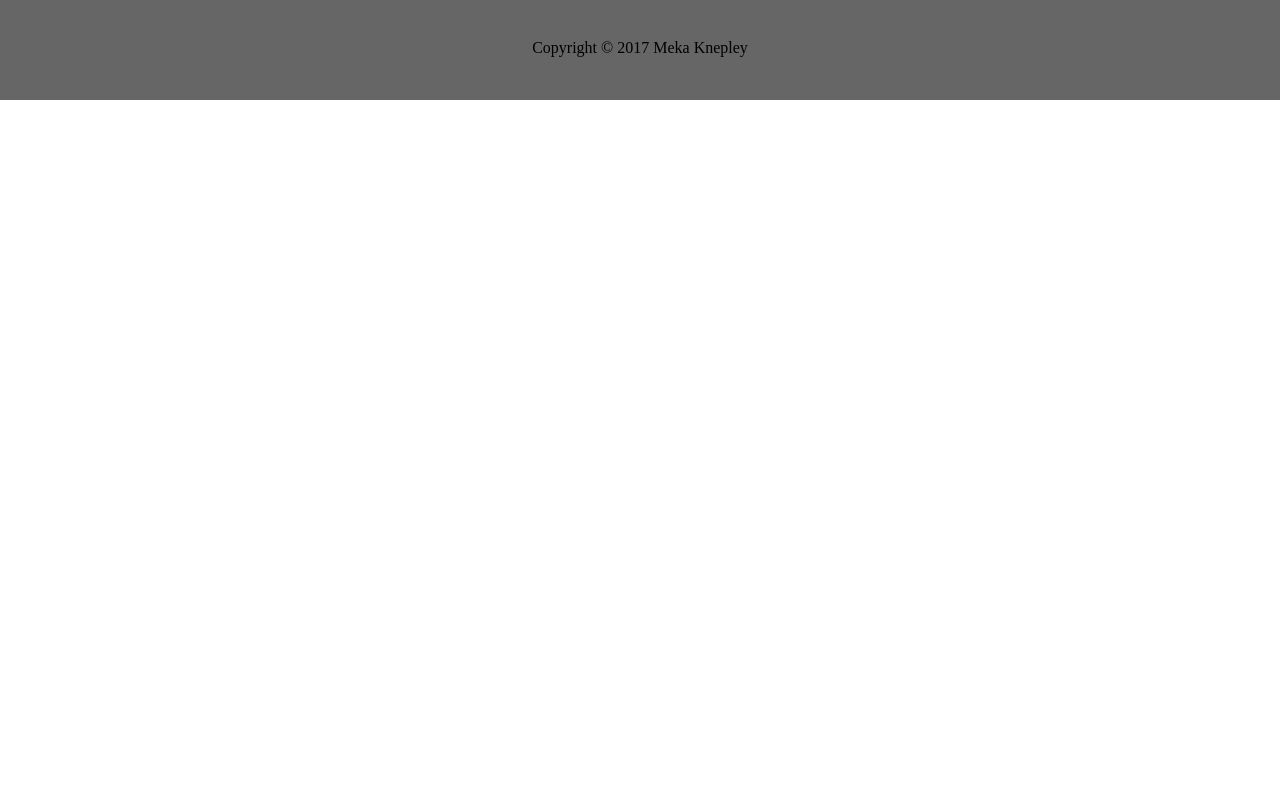
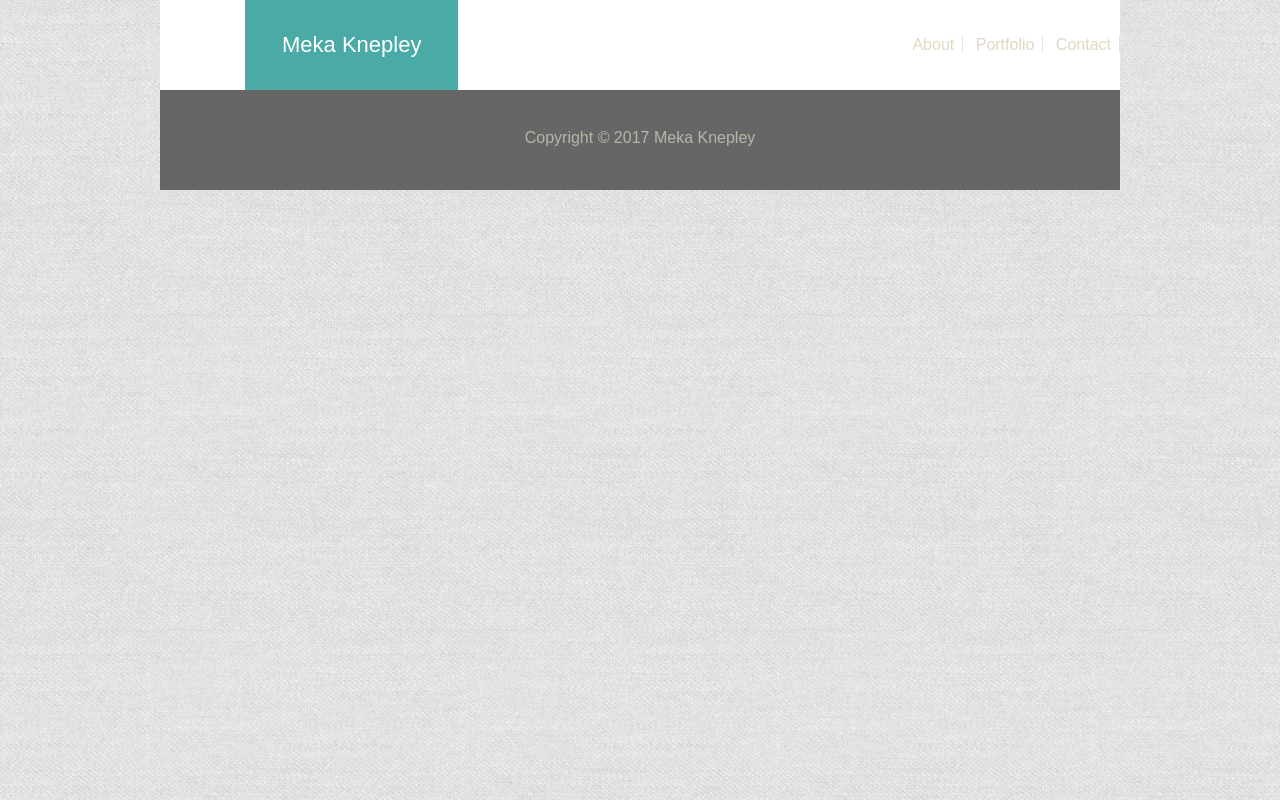
Before and after one commit to mekaknepley/Basic-Portfolio, a plain HTML site: page index.html in a window 1280 px wide. Drawn offline with Linux system fonts and the light colour scheme.

Commit message:
top part of portfolio

```diff
--- a/assets/css/style.css
+++ b/assets/css/style.css
@@ -1,25 +1,73 @@
 body {
 	background-color: #ffffff;
+	background-image: url("../images/bg.png");
+	font-family: 'Arial', 'Helvetica Neue', Helvetica, sans-serif;
 }
 
+.container {
+	width: 960px;
+	margin: 0 auto;
+}
 
+.header {
+	max-width:960px;
+	width:100%;
+	margin:0 auto;
+	display:table;
+	position:relative;
+	background-color: white;
+	background-image: none;
+	color: #e1d8c4;
+	height: 90px;
+}
 
+.pageTitle {
+	background-color: #4aaaa5;
+	color: white;
+	margin-left: 85px;
+	vertical-align: middle;
+	text-align: center;
+	position: absolute;
+	padding-left:37px;
+	padding-right:37px;
+	padding-top: 34px;
+	padding-bottom: 34px;
+	line-height: 22px;
+	font-size: 22px;
+}
 
+ul {
+	margin:0;
+	padding:0;
+	list-style-type: disc;
+}
 
+.userNav {
+	width: 75%;
+	display: table-cell;
+	height: 100%;
+	vertical-align: middle;
+	text-align: right;
+	box-sizing: border-box;
+}
 
+.userNav li {
+	display: inline;
+	padding:0 .5em;
+	border-right:1px solid #e3e3e3;
+}
 
+.userNav li: last-child {
+	border-right:0;
+	padding-right:0;
 
-
-
-
-
-
-
+}
 
 
 
 .foot {
 	background-color: #666666;
+	color: #b3b9a7;
 	height: 60px;
 	text-align: center;
 	padding-top: 40px;
--- a/index.html
+++ b/index.html
@@ -10,10 +10,24 @@
 </head>
 
 <body>
+<div class="container">
+<header class="header">
+	<div class="pageTitle">
+		Meka Knepley
+	</div>
+	<ul class="userNav">
+		<li>About</li>
+		<li>Portfolio</li>
+		<li>Contact</li>
+	</ul>
+
+
+</header>
 
 
 
 <footer class="foot">Copyright &copy; 2017 Meka Knepley</footer>
+<div>
 
 </body>
 </html>
```
Also changed, not shown: assets/images/bg.png (added), 3 other files.
